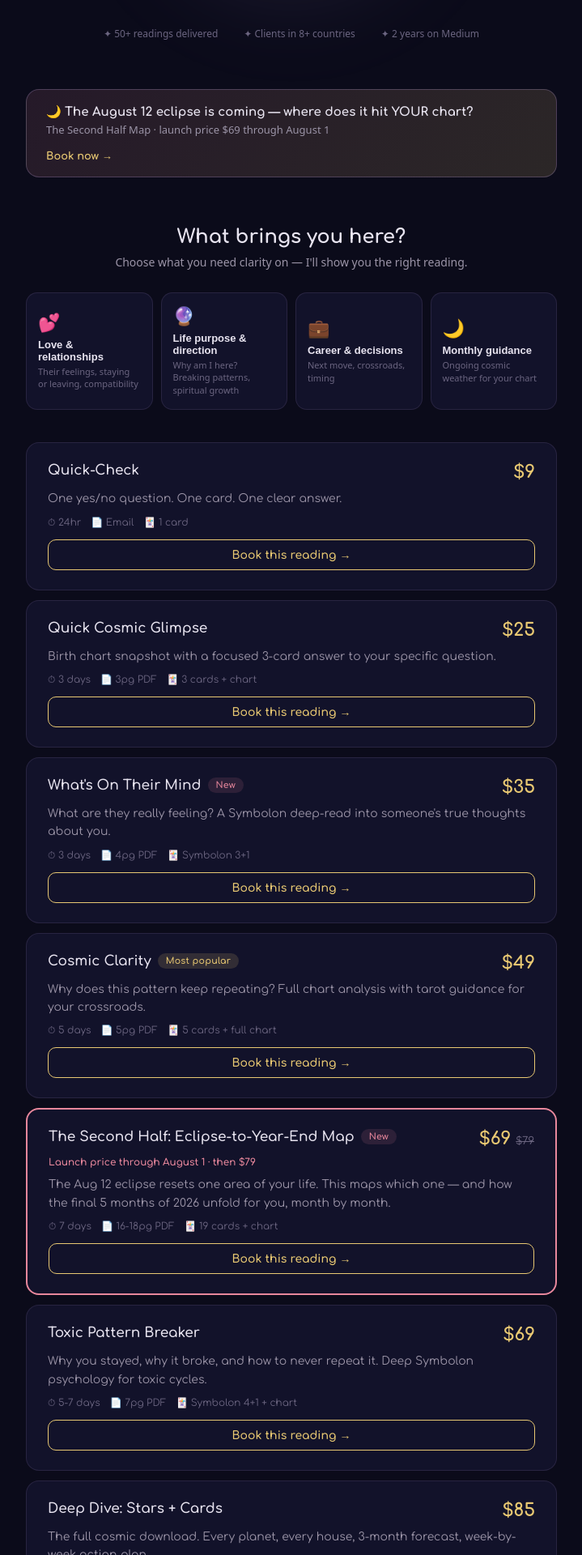
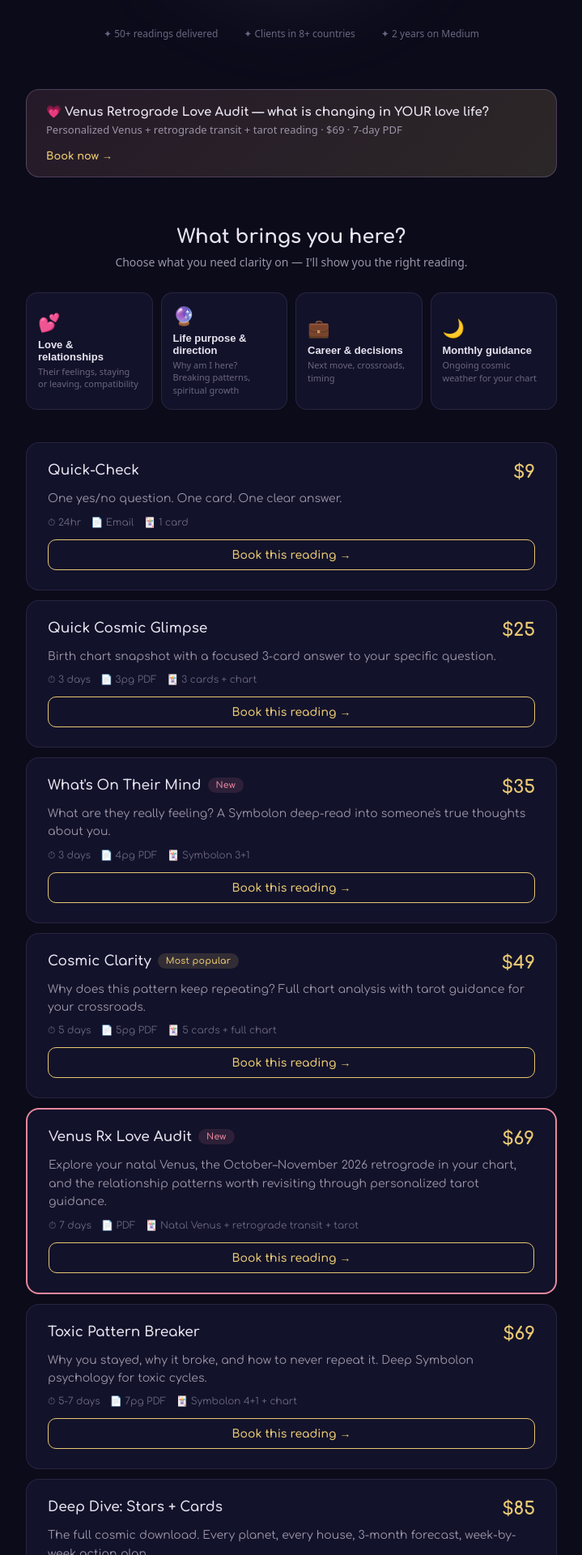
Before and after one commit to tarotmilkytea-cmd/tarot-site, a React (Vite) app: page / in a window 1280 px wide. Shown: the part 520-2440 px from the top of the page at 81% size, without its empty margins (280-999 px from the left). Built offline with nearby package versions, Linux system fonts and the light colour scheme.

Commit message:
Replace expired Second Half offer with Venus Rx Love Audit

```diff
--- a/src/App.jsx
+++ b/src/App.jsx
@@ -79,15 +79,14 @@ const allProducts = [
     badge: "popular",
   },
   {
-    id: "second-half",
-    name: "The Second Half: Eclipse-to-Year-End Map",
-    price: 79,
-    launchPrice: 69,
+    id: "venus-rx-love-audit",
+    name: "Venus Rx Love Audit",
+    price: 69,
     time: "7 days",
-    pages: "16-18pg PDF",
-    cards: "19 cards + chart",
-    desc: "The Aug 12 eclipse resets one area of your life. This maps which one — and how the final 5 months of 2026 unfold for you, month by month.",
-    tags: ["love", "purpose", "career", "monthly"],
+    pages: "PDF",
+    cards: "Natal Venus + retrograde transit + tarot",
+    desc: "Explore your natal Venus, the October–November 2026 retrograde in your chart, and the relationship patterns worth revisiting through personalized tarot guidance.",
+    tags: ["love", "purpose"],
     tier: "deep",
     badge: "new",
   },
@@ -166,7 +165,6 @@ const allProducts = [
 ];
 
 const seasonalProducts = [
-  { name: "Venus Rx Love Audit", price: 69, window: "Oct-Nov 2026", event: "Venus retrograde through Scorpio → Libra", badge: null },
   { name: "2027 Year Ahead", price: 85, window: "December 2026", event: "Your complete 2027 cosmic roadmap", badge: null },
 ];
 
@@ -194,7 +192,7 @@ function Badge({ type }) {
 function ProductCard({ product }) {
   const [hovered, setHovered] = useState(false);
   const isSubscription = product.tier === "subscription";
-  const isFeatured = product.id === "second-half";
+  const isFeatured = product.id === "venus-rx-love-audit";
   return (
     <div
       onMouseEnter={() => setHovered(true)}
@@ -358,7 +356,7 @@ export default function TarotMilkyTeaShop() {
         </div>
       </section>
 
-      {/* ECLIPSE BANNER */}
+      {/* VENUS RETROGRADE BANNER */}
       <section style={{ padding: "0 32px", maxWidth: 720, margin: "0 auto 20px" }}>
         <a href={FORM_URL} target="_blank" rel="noopener noreferrer" style={{ textDecoration: "none" }}>
           <div style={{
@@ -374,10 +372,10 @@ export default function TarotMilkyTeaShop() {
           }}>
             <div>
               <div style={{ fontSize: 15, fontWeight: 700, color: COLORS.text, marginBottom: 4 }}>
-                🌙 The August 12 eclipse is coming — where does it hit YOUR chart?
+                💗 Venus Retrograde Love Audit — what is changing in YOUR love life?
               </div>
               <div style={{ fontSize: 13, color: COLORS.textMuted, fontFamily: "system-ui, sans-serif" }}>
-                The Second Half Map · launch price $69 through August 1
+                Personalized Venus + retrograde transit + tarot reading · $69 · 7-day PDF
               </div>
             </div>
             <span style={{ fontSize: 13, fontWeight: 700, color: COLORS.gold, whiteSpace: "nowrap" }}>Book now →</span>
```
